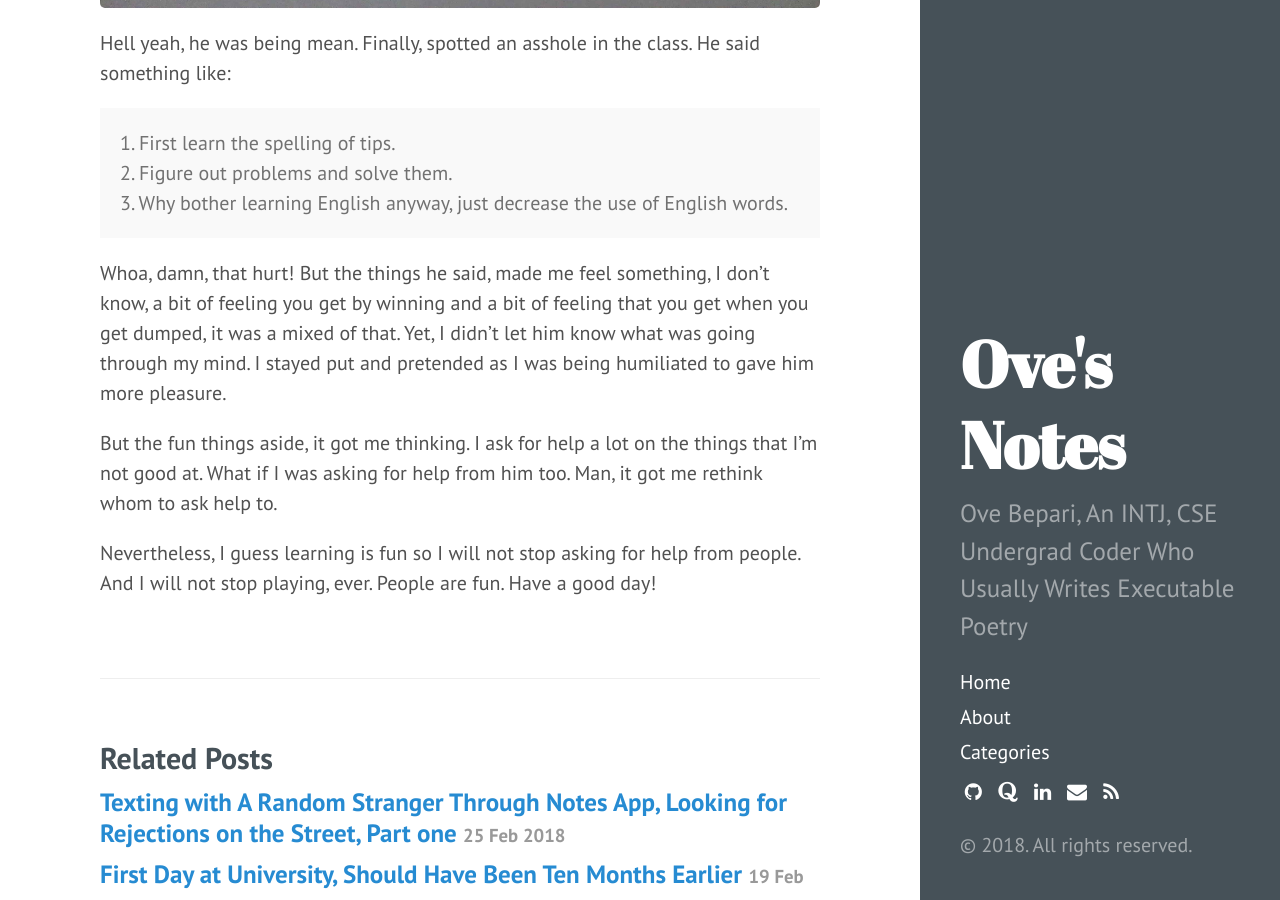
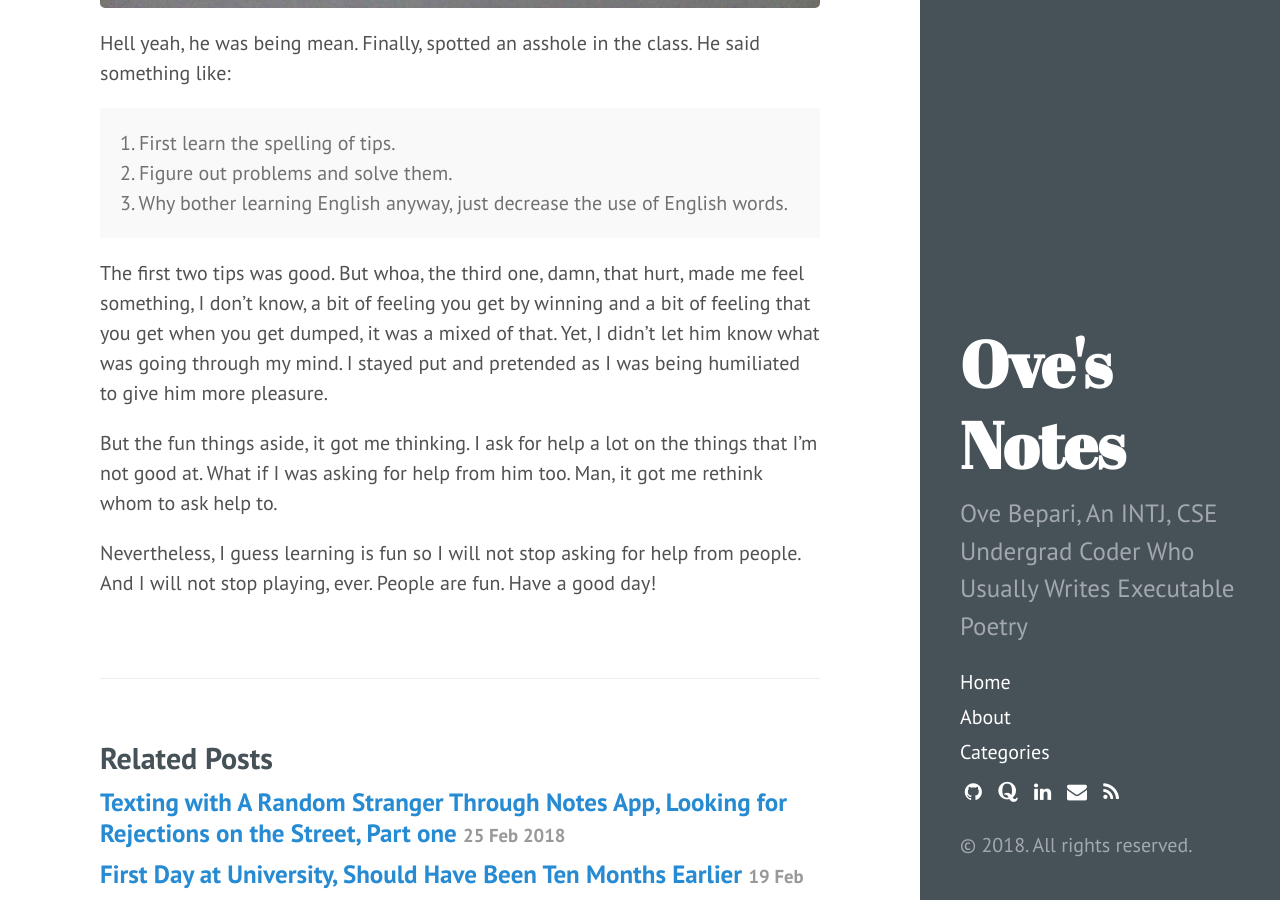
Before and after one commit to ovebepari/ovebepari.github.io, a Jekyll site: the page built from _posts/2018-03-02-Dealing-with-show-offs-in-the-class.md, in a window 1280 px wide and 900 px high, scrolled down 2037 px. Built offline with Jekyll 4.4.1, drawn with Linux system fonts in a browser that asks for light colours; comment, search, counter and statistics services are not loaded.

Commit message:
misspelling misspelling

```diff
--- a/_posts/2018-03-02-Dealing-with-show-offs-in-the-class.md
+++ b/_posts/2018-03-02-Dealing-with-show-offs-in-the-class.md
@@ -30,7 +30,7 @@ Hell yeah, he was being mean. Finally, spotted an asshole in the class. He said
     3. Why bother learning English anyway, just decrease the use of English words.
 </p>
 
-Whoa, damn, that hurt! But the things he said, made me feel something, I don't know, a bit of feeling you get by winning and a bit of feeling that you get when you get dumped, it was a mixed of that. Yet, I didn't let him know what was going through my mind. I stayed put and pretended as I was being humiliated to gave him more pleasure.
+The first two tips was good. But whoa, the third one, damn, that hurt, made me feel something, I don't know, a bit of feeling you get by winning and a bit of feeling that you get when you get dumped, it was a mixed of that. Yet, I didn't let him know what was going through my mind. I stayed put and pretended as I was being humiliated to give him more pleasure.
 
 But the fun things aside, it got me thinking. I ask for help a lot on the things that I'm not good at. What if I was asking for help from him too. Man, it got me rethink whom to ask help to.
 
```
